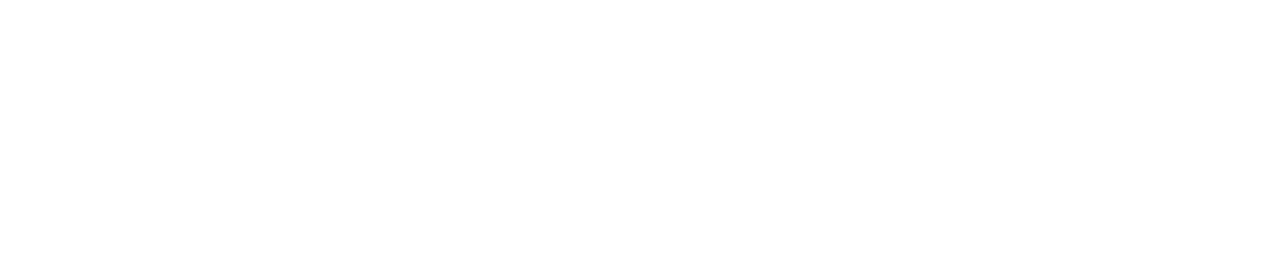
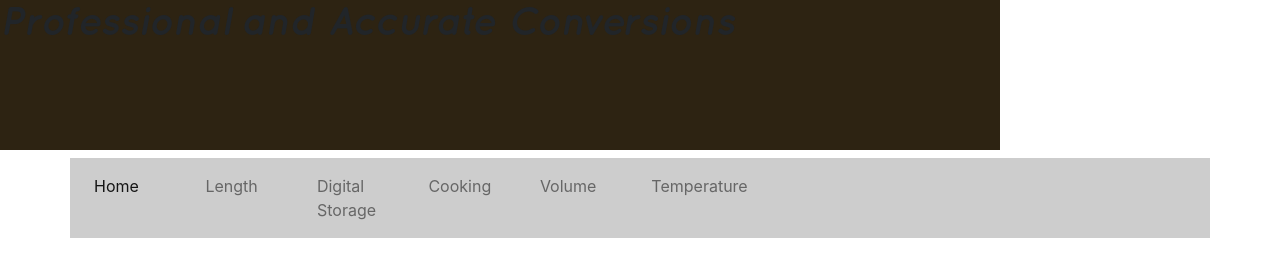
Before and after one commit to Estenoor/UnitConversion, a plain HTML site: page Pages/index.html in a window 1280 px wide. Drawn offline with nearby package versions, Linux system fonts and the light colour scheme; files that its build step writes are made by us from their sources.

Commit message:
Added Functional NavBar

```diff
--- a/Pages/index.html
+++ b/Pages/index.html
@@ -1,13 +1,38 @@
 <!DOCTYPE html>
 <html>
-    <head>
-        <meta charset="utf-8" />
-        <title>First Page</title>
-    </head>
+<head>
+    <meta charset="utf-8" />
+    <title>Home</title>
+    <link rel="stylesheet" href="https://stackpath.bootstrapcdn.com/bootstrap/4.1.1/css/bootstrap.min.css" integrity="sha384-WskhaSGFgHYWDcbwN70/dfYBj47jz9qbsMId/iRN3ewGhXQFZCSftd1LZCfmhktB" crossorigin="anonymous">
+    <link rel="stylesheet" href="team-egg-style.css" />
+</head>
     <body>
-        <div id="app">
-            <!--This is where you build your application-->
-        </div>
+        <h1 class="background-black banner-top font-banner ">Professional and Accurate Conversions</h1>
+
+        <nav class="container navbar navbar-expand-lg navbar-light background-grey">
+            <div class="collapse navbar-collapse row" id="navbarSupportedContent">
+                <ul class="navbar-nav mr-auto">
+                    <li class="nav-item active col-lg">
+                        <a class="nav-link" href="index.html">Home<span class="sr-only background-light-blue">(current)</span></a>
+                    </li>
+                    <li class="nav-item col">
+                        <a class="nav-link" href="length.html">Length</a>
+                    </li>
+                    <li class="nav-item col">
+                        <a class="nav-link" href="DigitalStorageConversion.html">Digital Storage</a>
+                    </li>
+                    <li class="nav-item col">
+                        <a class="nav-link" href="CookingConversion.html">Cooking</a>
+                    </li>
+                    <li class="nav-item col">
+                        <a class="nav-link" href="VolumeConv.html">Volume</a>
+                    </li>
+                    <li class="nav-item col">
+                        <a class="nav-link" href="TempConv.html">Temperature</a>
+                    </li>
+                </ul>
+            </div>
+        </nav>
     </body>
 </html>
 <script src="https://unpkg.com/vue"></script>
```
